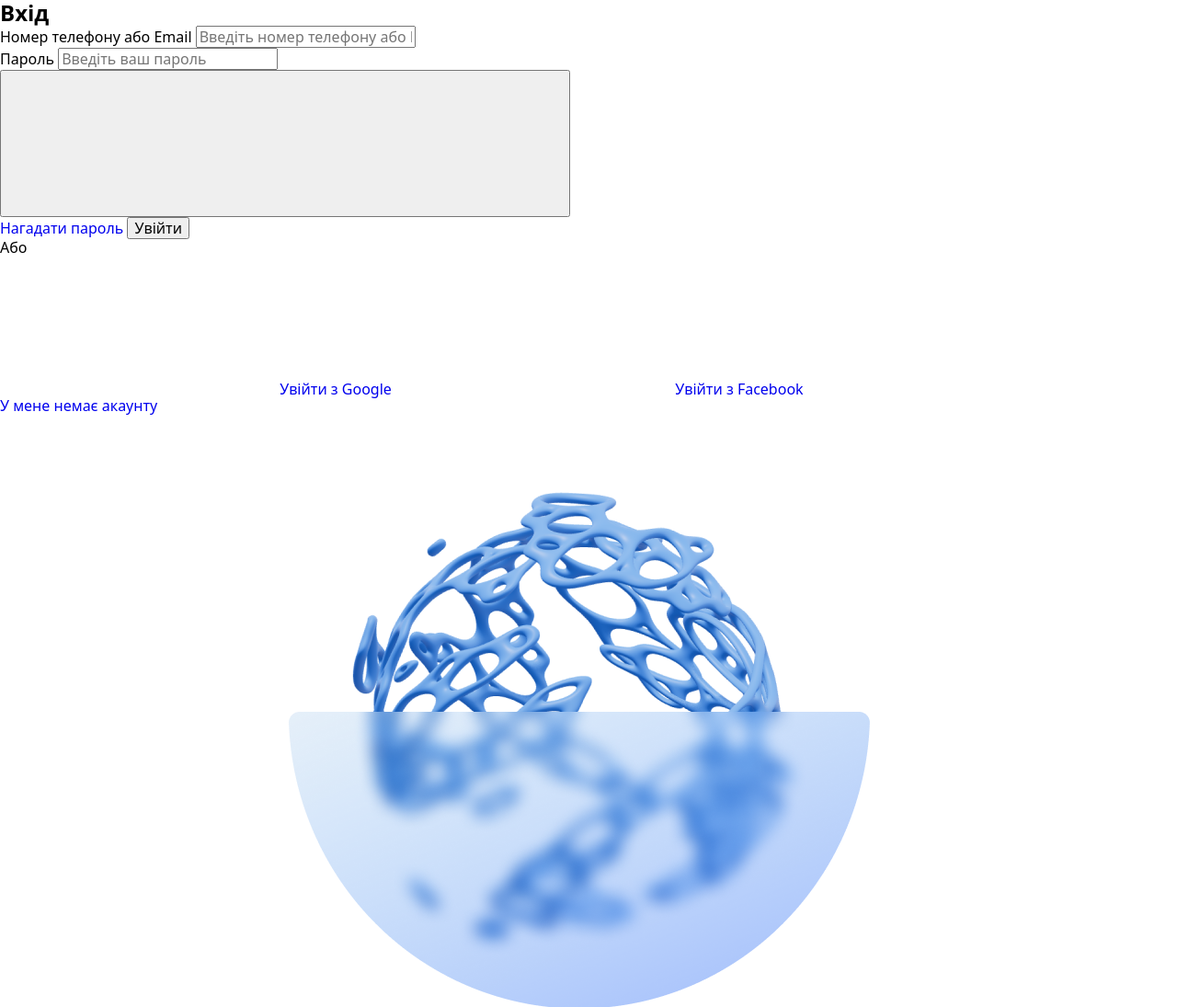
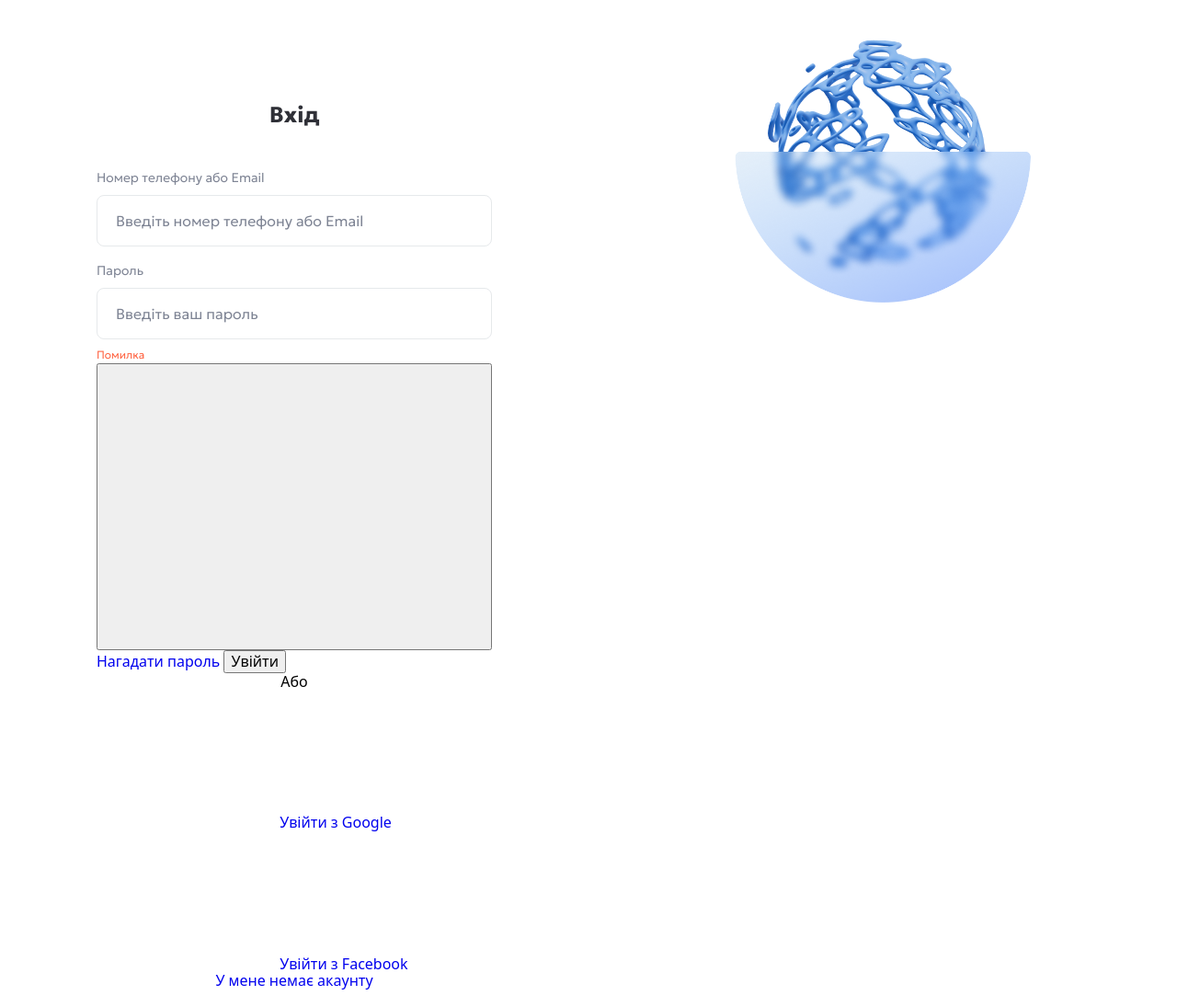
Before and after one commit to alexSili4/poseidon-auth, a website built with Vite: page src/index.html in a window 1280 px wide. Shown: the top 1095 px of the page at 92% size. Built offline with nearby package versions, Linux system fonts and the light colour scheme; files whose address does not match are found by name.

Commit message:
add form

```diff
--- /dev/null
+++ b/src/css/fonts.css
@@ -0,0 +1,11 @@
+@font-face {
+  font-family: 'Geologica';
+  src: local('Geologica'), url('/fonts/geologica/Geologica-Bold.ttf') format('truetype');
+  font-weight: 700;
+}
+
+@font-face {
+  font-family: 'Geologica';
+  src: local('Geologica'), url('/fonts/geologica/Geologica-Light.ttf') format('truetype');
+  font-weight: 300;
+}
--- /dev/null
+++ b/src/css/sign-in.css
@@ -0,0 +1,115 @@
+.sign-in-section {
+  min-height: 100vh;
+}
+
+.sign-in-container {
+  display: flex;
+  min-height: 100vh;
+}
+
+.sign-in-form-container {
+  display: flex;
+  flex-direction: column;
+  justify-content: center;
+  align-items: center;
+  width: 50%;
+  padding-top: 109px;
+  padding-bottom: 86px;
+}
+
+.sign-in-form-title {
+  color: #2f3037;
+  font-family: Geologica;
+  font-size: 24px;
+  font-weight: 700;
+  line-height: 1.4;
+  text-align: center;
+}
+
+.sign-in-form {
+  width: 430px;
+  margin-top: 40px;
+}
+
+.sign-in-form-input-wrap:not(:first-of-type) {
+  margin-top: 16px;
+}
+
+.sign-in-form-input-label {
+  color: #7e8494;
+  font-family: Geologica;
+  font-size: 14px;
+  font-weight: 300;
+  line-height: 1.5;
+}
+
+.sign-in-form-input {
+  display: block;
+  width: 100%;
+  height: 56px;
+  margin-top: 8px;
+  padding-left: 20px;
+  padding-right: 20px;
+  border: 1px solid #e6e9eb;
+  border-radius: 8px;
+  background-color: var(--white-color);
+  color: #2f3037;
+  font-family: Geologica;
+  font-size: 16px;
+  font-weight: 300;
+  line-height: 1.5;
+}
+
+.sign-in-form-input::placeholder {
+  color: #7e8494;
+}
+
+.help-block {
+  margin-top: 8px;
+  color: #ff613f;
+  font-family: Geologica;
+  font-size: 12px;
+  font-weight: 400;
+  line-height: 150%;
+  letter-spacing: 0px;
+  text-align: left;
+}
+
+.sign-in-form-input-wrap:not(.has-error) .help-block {
+  position: absolute;
+  transform: scale(0);
+}
+
+.sign-in-form-toggle-show-password-btn {
+}
+.sign-in-form-show-password-icon {
+}
+.sign-in-form-hide-password-icon {
+}
+.sign-in-form-remind-password-link {
+}
+.sign-in-form-submit-btn {
+}
+.sign-in-form-or-label {
+}
+.sign-in-alternative-sign-in-links-list {
+}
+.sign-in-alternative-sign-in-link {
+}
+.google-auth {
+}
+.sign-in-alternative-sign-in-link-icon {
+}
+.sign-in-alternative-sign-in-link-title {
+}
+.facebook-auth {
+}
+.sign-in-form-create-account-link {
+}
+.decorative-auth-block-container {
+  width: 50%;
+}
+.decorative-auth-block {
+}
+.decorative-auth-block-img {
+}
--- a/src/css/styles.css
+++ b/src/css/styles.css
@@ -1,3 +1,6 @@
 @import 'node_modules/modern-normalize/modern-normalize.css';
+
+@import url('./fonts.css');
 @import url('./utilities.css');
 @import url('./variables.css');
+@import url('./sign-in.css');
--- a/src/partials/sign-in.html
+++ b/src/partials/sign-in.html
@@ -4,15 +4,15 @@
       <h1 class="sign-in-form-title">Вхід</h1>
       <form class="sign-in-form">
         <input type="hidden" name="" />
-        <div class="form-group required sign-in-form-email-input-wrap">
-          <label class="control-label sign-in-form-email-input-label">Номер телефону або Email</label>
-          <input class="sign-in-form-email-input" type="text" placeholder="Введіть номер телефону або Email" name="email" />
+        <div class="form-group required sign-in-form-input-wrap email">
+          <label class="control-label sign-in-form-input-label email">Номер телефону або Email</label>
+          <input class="sign-in-form-input email" type="text" placeholder="Введіть номер телефону або Email" name="email" />
           <div class="help-block"></div>
         </div>
-        <div class="form-group required sign-in-form-password-input-wrap">
-          <label class="control-label sign-in-form-password-input-label">Пароль</label>
-          <input class="sign-in-form-password-input" type="text" placeholder="Введіть ваш пароль" name="password" />
-          <div class="help-block"></div>
+        <div class="form-group required has-error sign-in-form-input-wrap password">
+          <label class="control-label sign-in-form-input-label password">Пароль</label>
+          <input class="sign-in-form-input password" type="text" placeholder="Введіть ваш пароль" name="password" />
+          <div class="help-block">Помилка</div>
           <button type="button" class="sign-in-form-toggle-show-password-btn">
             <svg class="sign-in-form-show-password-icon">
               <use href="/icons/icons.svg#show-password"></use>
```
Also changed, not shown: src/fonts/geologica/Geologica-Bold.ttf (added), src/fonts/geologica/Geologica-Light.ttf (added).
